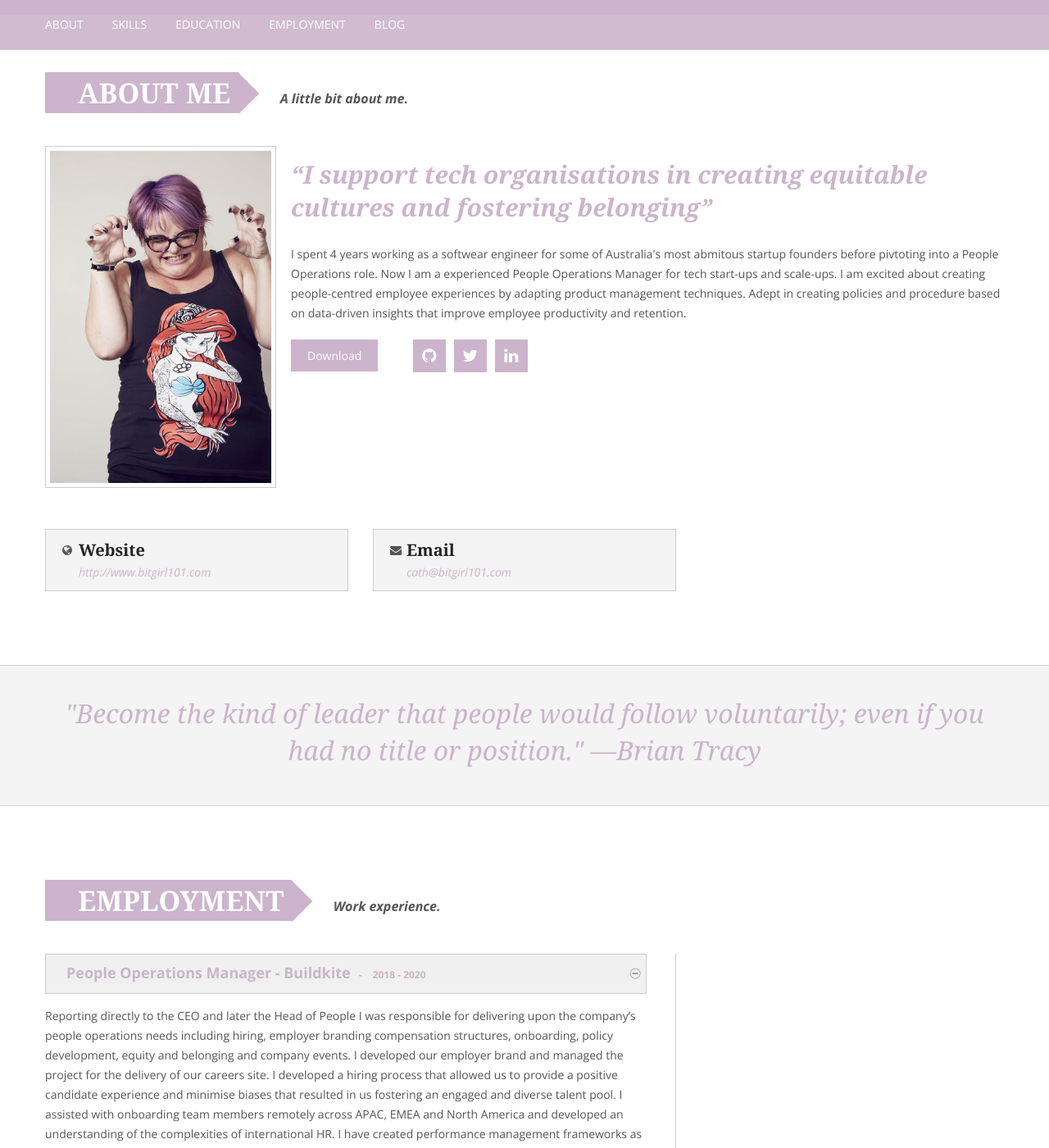
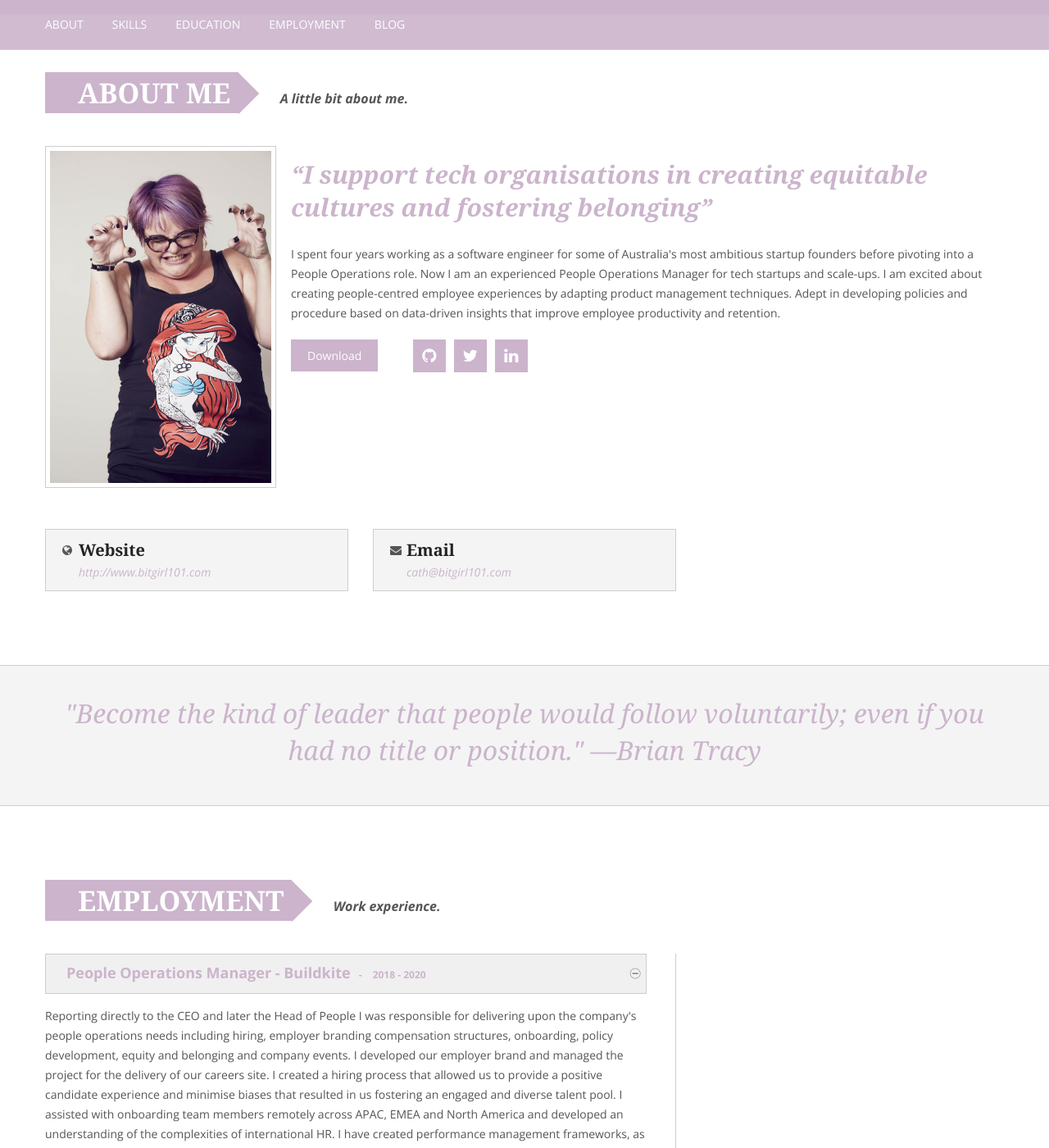
Before and after one commit to catherine-jones/catherine-jones.github.io, a Jekyll site: the page index.html, which Jekyll copies as it is, in a window 1280 px wide and 1400 px high, scrolled down 211 px. Shown: the whole window at 82% size. Built offline with Jekyll 4.4.1, drawn with Linux system fonts in a browser that asks for light colours; nearby versions of some CDN libraries; comment, search, counter and statistics services are not loaded; some of the changed lines change nothing that is shown; some of the changed text lies outside the part shown.

Commit message:
update spelling and grammer

```diff
--- a/index.html
+++ b/index.html
@@ -79,7 +79,7 @@
           <div class="span9">
             <h1 class="title_resalt">“I support tech organisations in creating equitable cultures and fostering belonging”</h1>
 
-            <p>I spent 4 years working as a softwear engineer for some of Australia's most abmitous startup founders before pivtoting into a People Operations role. Now I am a experienced People Operations Manager for tech start-ups and scale-ups. I am excited about creating people-centred employee experiences by adapting product management techniques. Adept in creating policies and procedure based on data-driven insights that improve employee productivity and retention.</p>
+            <p>I spent four years working as a software engineer for some of Australia's most ambitious startup founders before pivoting into a People Operations role. Now I am an experienced People Operations Manager for tech startups and scale-ups. I am excited about creating people-centred employee experiences by adapting product management techniques. Adept in developing policies and procedure based on data-driven insights that improve employee productivity and retention.</p>
 
             <div class="row-fluid">
               <div class="span2 download">
@@ -145,15 +145,15 @@
                 <div class="border_right">
                   <div class="accordion-trigger">People Operations Manager - Buildkite<span>- </span><span> 2018 - 2020</span></div>
                  <div class="accordion-container">
-                     <p>Reporting directly to the CEO and later the Head of People I was responsible for delivering upon the company’s people operations needs including hiring, employer branding compensation structures, onboarding, policy development, equity and belonging and company events. I developed our employer brand and managed the project for the delivery of our careers site. I developed a hiring process that allowed us to provide a positive candidate experience and minimise biases that resulted in us fostering an engaged and diverse talent pool. I assisted with onboarding team members remotely across APAC, EMEA and North America and developed an understanding of the complexities of international HR. I have created performance management frameworks as well as learning and development opportunities. I developed policies and procedures based on industry best practices and legislative requirements to drive engagement and employee retention. I have helped to coach team members on interviewing and conflict resolution as well as coaching on asynchronous communication and remote work.</p>
+                     <p>Reporting directly to the CEO and later the Head of People I was responsible for delivering upon the company's people operations needs including hiring, employer branding compensation structures, onboarding, policy development, equity and belonging and company events. I developed our employer brand and managed the project for the delivery of our careers site. I created a hiring process that allowed us to provide a positive candidate experience and minimise biases that resulted in us fostering an engaged and diverse talent pool. I assisted with onboarding team members remotely across APAC, EMEA and North America and developed an understanding of the complexities of international HR. I have created performance management frameworks, as well as learning and development opportunities. I developed policies and procedures based on industry best practices and legislative requirements to drive engagement and employee retention. I have helped to coach team members on interviewing and conflict resolution as well as coaching on asynchronous communication and remote work.</p>
                  </div>
                  <div class="accordion-trigger">Contract Digital Marketing Manager - Bitgenics<span>- </span><span>2017 — 2018</span></div>
                  <div class="accordion-container">
-                     <p>As a part-time digital marketing manager at Bitgenics, I was responsible for engaging with our users and building brand and product awareness. I managed our social media content strategy across Twitter Facebook and Linkedin and doubled our Twitter followers in 6 months by analyzing data points and adjusting our strategy accordingly. I also implemented Google tag manager in our single page React site to gain a better understanding of our user's behaviour and to drive continuous improvements to our site.</p>
+                     <p>As a part-time digital marketing manager at Bitgenics, I was responsible for engaging with our users and building brand and product awareness. I managed our social media content strategy across Twitter Facebook and Linkedin and doubled our Twitter followers in 6 months by analysing data points and adjusting our strategy accordingly. I also implemented Google tag manager in our single page React site to gain a better understanding of our user's behaviour and to drive continuous improvements to our site.</p>
                  </div>
                   <div class="accordion-trigger">Delivery Manager - Expert360<span>- </span><span> 2017 </span></div>
                  <div class="accordion-container">
-                     <p>As a delivery manager, I work with multidisciplinary teams as a servant leader to improve and support agile practices at all levels of the organization. I helped guide our ways of working, career leaders, learning and development, hiring and technical onboarding. I helped the company achieve a successful 13 Million series B raise in July 2017 by improving and supporting agile practices in our delivery teams. </p>
+                     <p>As a delivery manager, I worked with multidisciplinary teams as a servant leader to improve and support agile practices at all levels of the organisation. I helped guide our ways of working, career leaders, learning and development, hiring and technical onboarding. I helped the company achieve a successful 13 Million series B raise in July 2017 by improving and supporting agile practices in our delivery teams.</p>
                  </div>
                     <div class="accordion-trigger">Software Developer - Digital Transformation Agency<span>- </span><span> 2015 - 2016</span></div>
                    <div class="accordion-container">
@@ -161,11 +161,11 @@
                    </div>
                    <div class="accordion-trigger">Contract Developer - Airtasker <span>- </span><span>2015</span></div>
                 <div class="accordion-container">
-                  <p>As a short term contractor at Airtasker, I assisted with the rebranding of their website in 2015. This project involved working on an existing React.js application to restructure the layout and write new maintainable style sheets. Working alongside the creative director and Design team, I quickly interpreted and implemented modular and responsive designs to meeting a tight launch deadline.</p>
+                  <p>As a short term contractor at Airtasker, I assisted with the rebranding of their website in 2015. This project involved working on an existing React.js application to restructure the layout and write new maintainable style sheets. Working alongside the creative director and Design team, I quickly interpreted and implemented modular and responsive designs to meet a tight launch deadline.</p>
                 </div>
                    <div class="accordion-trigger">Head of Operations - Fame &amp; Partners <span>- </span><span> 2015</span></div>
                   <div class="accordion-container">
-                      <p>As Operations Manager I was responsible for the day-to-day and strategic operations of the business. This included defining staff KPI's, performance measures and management as well as managing commercial arrangements with 3rd party vendors for infrastructure and tooling. I assisted with providing the product team with consumer-based insights into evolving requirements to help guide the development process. In this role I have gained experience in selecting, setting up, defining, documenting and communicating supporting toolsets in line with established support processes. I have worked independently and under tight deadlines, to determine priorities, analyse data and quickly respond when faced with new and complex tasks.</p>
+                      <p>As Head of Operations, I was responsible for the day-to-day and strategic operations of the business. This included defining staff KPI's, performance measures and management as well as managing commercial arrangements with 3rd party vendors for infrastructure and tooling. I assisted with providing the product team with consumer-based insights into evolving requirements to help guide the development process. In this role, I have gained experience in selecting, setting up, defining, documenting and communicating supporting toolsets in line with established support processes. I have worked independently and under tight deadlines, to determine priorities, analyse data and quickly respond when faced with new and complex tasks.</p>
                   </div>
 
                 <div class="clearfix"></div>
@@ -201,11 +201,11 @@
             <div class="border_left">
               <div class="accordion-trigger">Macquarie University<span>- </span><span>Bachelor of Commerce and Arts 2024</span></div>
               <div class="accordion-container">
-                <p>Currently completing my Bachelor's Degree part-time with a major in HR and Gender Studies. I am focusing on the economics of discrimination as well as organisational psychology, strategic HR, change management, workplace relations and international HR.</p>
+                <p>I am currently completing my Bachelor's Degree part-time with a major in HR and Gender Studies. I am focusing on the economics of discrimination as well as organisational psychology, strategic HR, change management, workplace relations and international HR.</p>
               </div>
               <div class="accordion-trigger">Academy XI <span>- </span><span>User Experience Design 2016 - 2017</span></div>
               <div class="accordion-container">
-                <p>I undertook this course to develop my understanding of user research and how to build great products by engaging with your target audience. I learnt how to conduct and analyse research as well as how to create persuasive designs and run usability testing sessions.</p>
+                <p>I undertook this course to develop my understanding of user research and how to build great products by engaging with your target audience. I learnt how to conduct and analyse research, as well as how to create persuasive designs and run usability testing sessions.</p>
               </div>
 
               <div class="accordion-trigger">OTEN <span>- </span><span>Advanced Diploma of Project Management 2015 - 2016</span></div>
@@ -215,12 +215,12 @@
 
               <div class="accordion-trigger">Ultimo TAFE <span>- </span><span>Diploma of Website Technologies 2012 - 2013</span></div>
               <div class="accordion-container">
-                <p>Through out this course, I learnt how to design and build databases and integrate them into websites. We worked alongside real world clients to establish their needs, recommend and implement technical solutions to solve business problems.This course gave me my foundational skills in programming using PHP, SQL, jQuery, HTML and CSS. I also gained an understanding of project management and basic industry business practices.</p>
+                <p>Throughout this course, I learnt how to design and build databases and integrate them into websites. We worked alongside real-world clients to establish their needs, recommend and implement technical solutions to solve business problems. This course gave me my foundational skills in programming using PHP, SQL, jQuery, HTML and CSS. I also gained an understanding of project management and basic industry business practices.</p>
               </div>
 
               <div class="accordion-trigger">OTEN<span>- </span><span>Certificate IV Marketing 2012</span></div>
               <div class="accordion-container">
-                <p>To better understand the business decisions behind development work I took an online Marketing course during which I learnt about communicating the value of products, market segmentation and consumer behaviour. Since my completion of this course, I can work in close collaboration with all aspects of a business to better define and drive objectives.</p>
+                <p>To better understand the business decisions behind development work, I took an online Marketing course during which I learnt about communicating the value of products, market segmentation and consumer behaviour. Since my completion of this course, I can work in close collaboration with all aspects of a business to better define and drive objectives.</p>
               </div>
 
               <div class="accordion-trigger">NSI TAFE<span>- </span><span>Certificate IV Multimedia Design 2012</span></div>
```
